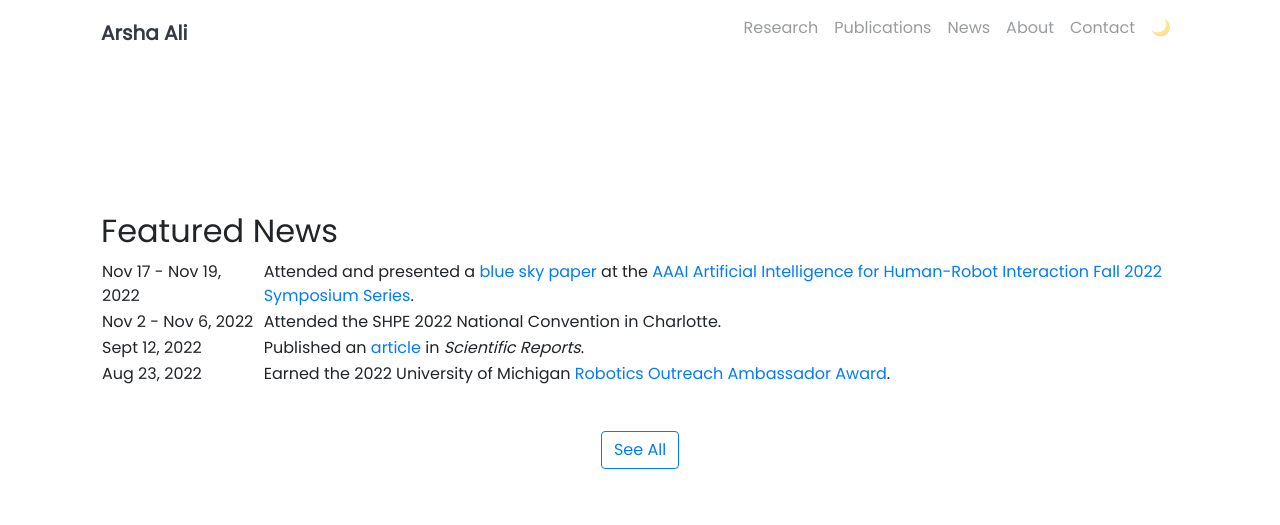
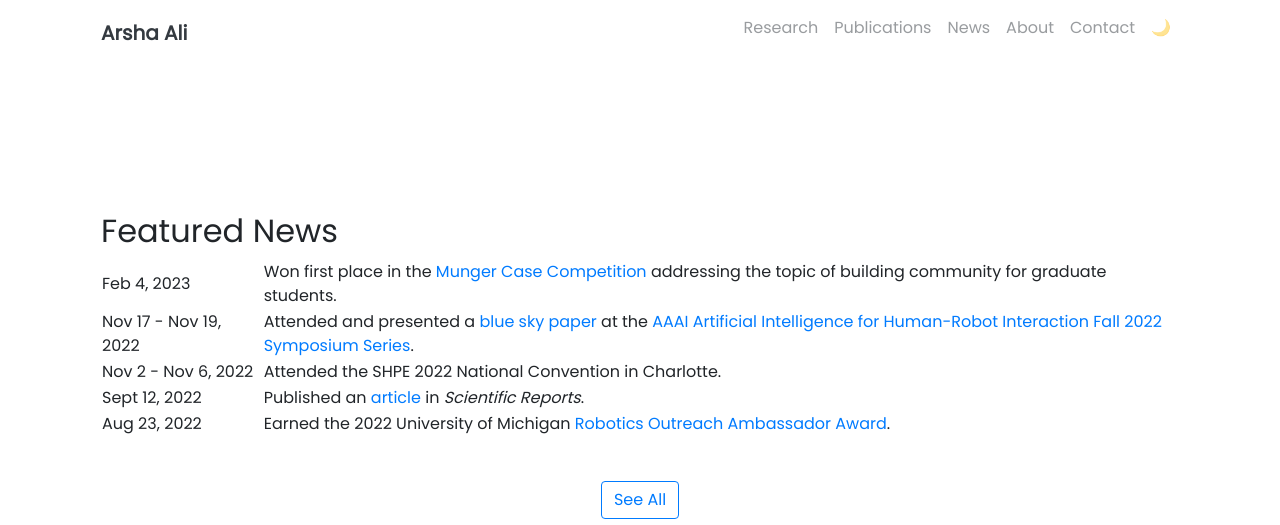
Before and after one commit to arshaali/arshaali.github.io, a Jekyll site: the page built from pages/index.md, in a window 1280 px wide and 900 px high, scrolled down 628 px, cut to the strip 0-525 px from the top of the window. Built offline with Jekyll 4.4.1, drawn with Linux system fonts in a browser that asks for light colours; nearby versions of some CDN libraries.

Commit message:
Update landing.html

```diff
--- a/_includes/landing.html
+++ b/_includes/landing.html
@@ -37,6 +37,10 @@
          <col span="1" style="width: 85%;">
       </colgroup>
       <!-- Put <thead>, <tbody>, and <tr>'s here! -->
+      <tr>
+        <td>Feb 4, 2023</td>
+        <td>Won first place in the <a href="https://sites.google.com/umich.edu/munger-case-competition/home">Munger Case Competition</a> addressing the topic of building community for graduate students.</td>
+      </tr>
       <tr>
         <td>Nov 17 - Nov 19, 2022</td>
         <td>Attended and presented a <a href="https://arxiv.org/pdf/2210.03259.pdf">blue sky paper</a> at the <a href="https://ai-hri.github.io/2022/#home">AAAI Artificial Intelligence for Human-Robot Interaction Fall 2022 Symposium Series</a>.</td>
```
